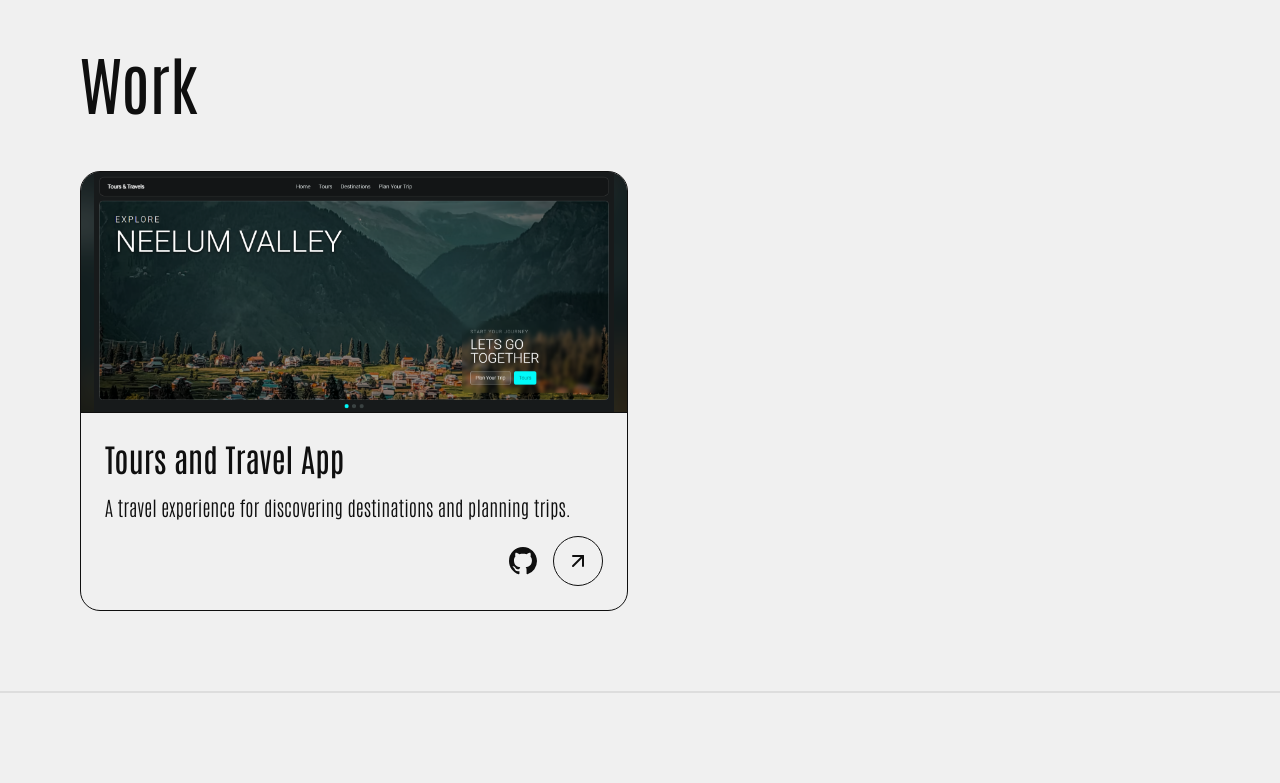
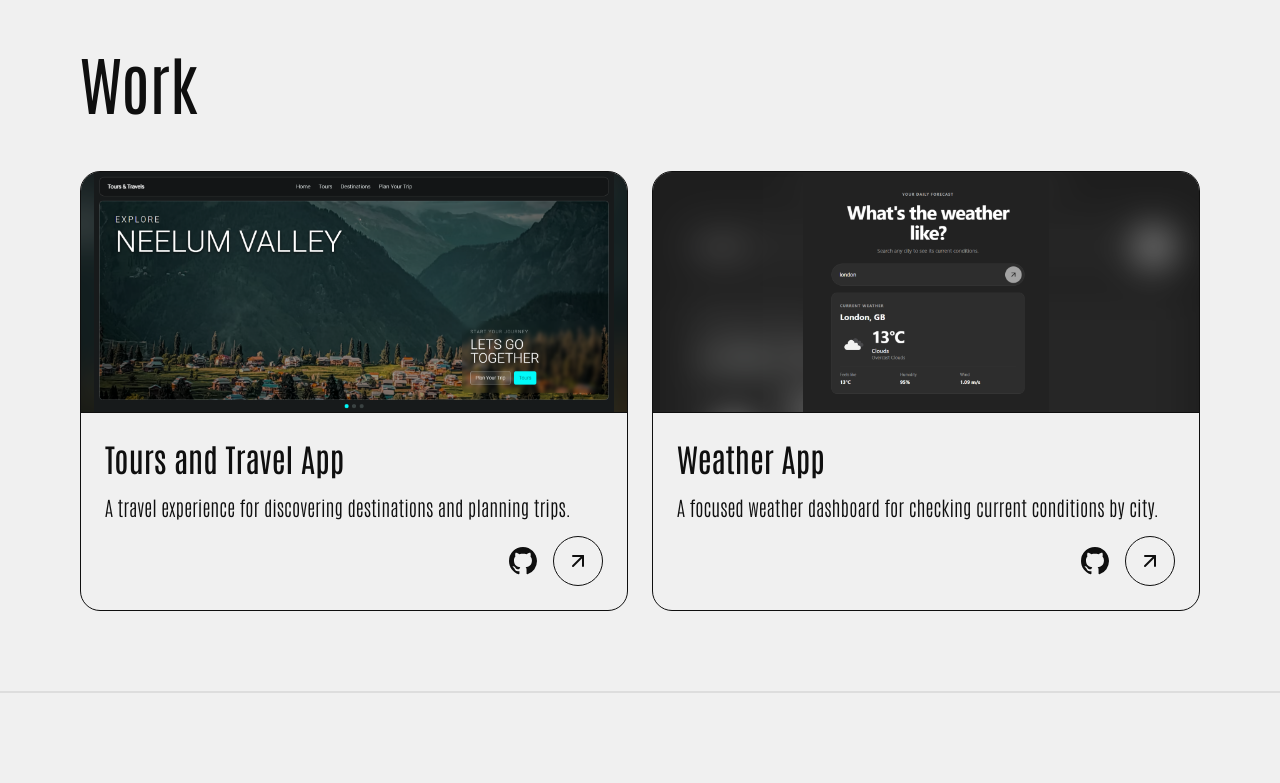
Before and after one commit to cherrycreamsoda/portfolio-cherrycreamsoda, a React (Vite) app: page / in a window 1280 px wide. Shown: the part 840-1623 px from the top of the page. Built offline with nearby package versions, Linux system fonts and the light colour scheme; a web font is replaced by a local one.

Commit message:
add another project in `Work` section

```diff
--- a/src/data/projects.js
+++ b/src/data/projects.js
@@ -6,6 +6,13 @@ const projects = [
     githubUrl: 'https://github.com/cherrycreamsoda/travel-and-tours-app',
     image: '/projects/tours-and-travel.png',
   },
+  {
+    name: 'Weather App',
+    description: 'A focused weather dashboard for checking current conditions by city.',
+    demoUrl: 'https://weather-356tpo52z-hamzateam.vercel.app/',
+    githubUrl: 'https://github.com/cherrycreamsoda/weather-app',
+    image: '/projects/weather-app.png',
+  },
 ]
 
 export default projects
```
Also changed, not shown: public/projects/weather-app.png (added).
